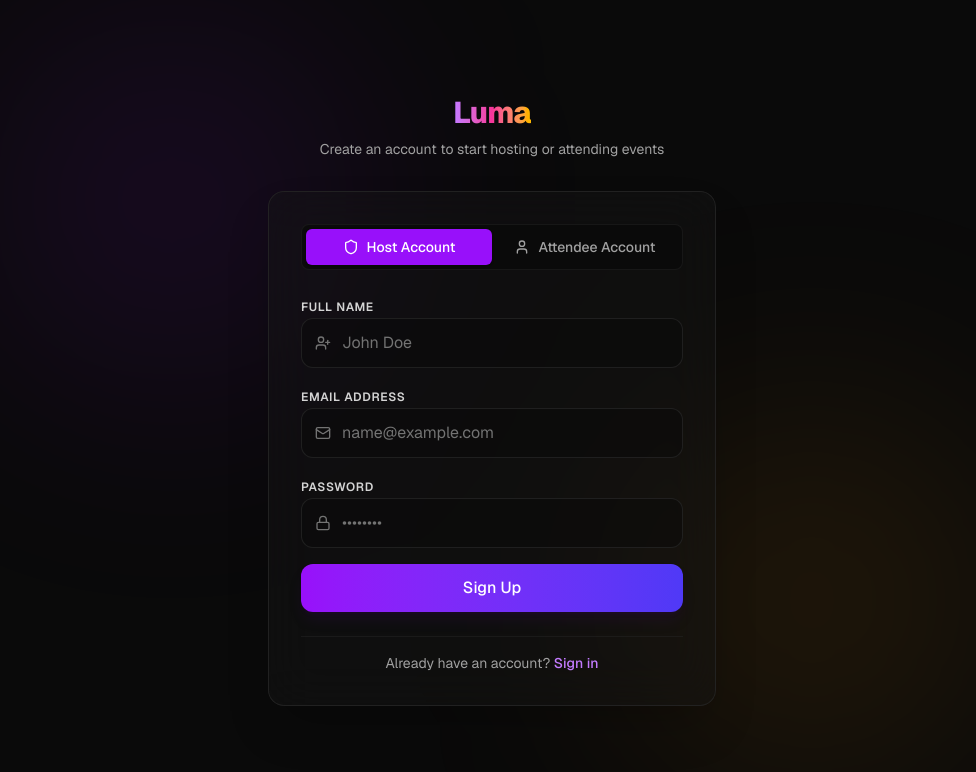
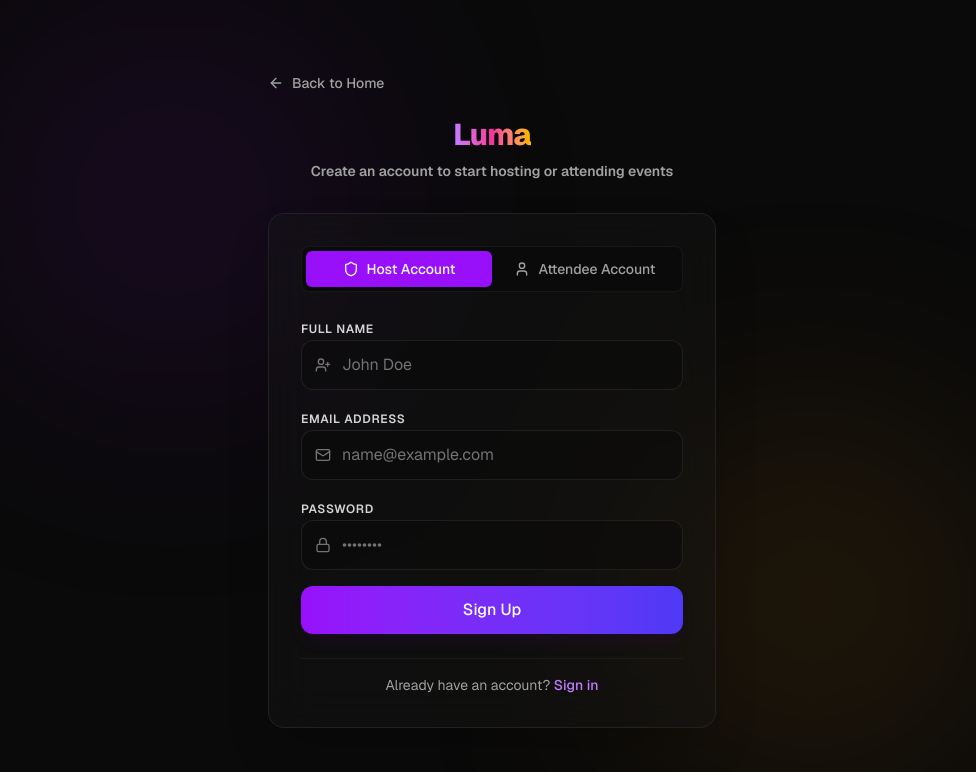
Before and after one commit to affanraza84/Event-Registration-and-Management-System, a Next.js app: page /signup in a window 1280 px wide. Shown: the top 772 px of the page, without its empty margins (148-1124 px from the left). Built offline with nearby package versions, Linux system fonts and the light colour scheme; no server answers; the database is empty.

Commit message:
fixed signup issue

```diff
--- a/src/app/signup/page.tsx
+++ b/src/app/signup/page.tsx
@@ -6,7 +6,7 @@
 import { signIn } from "next-auth/react";
 import { useRouter } from "next/navigation";
 import Link from "next/link";
-import { User, Mail, Lock, Shield, Loader2, UserPlus } from "lucide-react";
+import { User, Mail, Lock, Shield, Loader2, UserPlus, ArrowLeft } from "lucide-react";
 import { signupSchema, SignupInput } from "@/validations/auth";
 import { signUpAction } from "@/actions/auth";
 
@@ -15,6 +15,7 @@
   const [isLoading, setIsLoading] = useState(false);
   const [role, setRole] = useState<"host" | "attendee">("host");
   const [globalError, setGlobalError] = useState<string | null>(null);
+  const [statusMsg, setStatusMsg] = useState<string | null>(null);
 
   const {
     register,
@@ -40,6 +41,7 @@
   const onSubmit = async (data: SignupInput) => {
     setIsLoading(true);
     setGlobalError(null);
+    setStatusMsg(null);
 
     try {
       const result = await signUpAction(data);
@@ -49,6 +51,8 @@
         setIsLoading(false);
         return;
       }
+
+      setStatusMsg("Account created successfully! Logging you in...");
 
       // Automatically sign the user in after successful signup
       const loginResult = await signIn("credentials", {
@@ -60,10 +64,12 @@
 
       if (loginResult?.error) {
         // Fallback: send them to login page if auto-login failed
-        router.push(`/login?registered=true&email=${encodeURIComponent(data.email)}`);
+        setStatusMsg("Redirecting to login...");
+        window.location.href = `/login?registered=true&email=${encodeURIComponent(data.email)}`;
       } else {
-        router.push(data.role === "host" ? "/dashboard" : "/my-events");
-        router.refresh();
+        // Full page reload redirect to clear client router cache and ensure middleware updates
+        setStatusMsg("Login successful! Redirecting...");
+        window.location.href = data.role === "host" ? "/dashboard" : "/my-events";
       }
     } catch {
       setGlobalError("An unexpected error occurred. Please try again.");
@@ -78,8 +84,17 @@
       <div className="absolute bottom-1/4 right-1/4 translate-x-1/2 translate-y-1/2 w-96 h-96 bg-amber-500/10 rounded-full blur-[120px] pointer-events-none" />
 
       <div className="w-full max-w-md z-10">
+        {/* Home Button */}
+        <Link
+          href="/"
+          className="inline-flex items-center gap-2 text-neutral-400 hover:text-neutral-200 text-sm font-medium mb-6 transition-all"
+        >
+          <ArrowLeft className="w-4 h-4" />
+          Back to Home
+        </Link>
+
         {/* Logo/Header */}
-        <div className="text-center mb-8">
+        <div className="text-center mb-8 font-semibold">
           <Link
             href="/"
             className="text-3xl font-extrabold tracking-tight bg-gradient-to-r from-purple-400 via-pink-500 to-amber-400 bg-clip-text text-transparent hover:opacity-90 transition-opacity"
@@ -125,6 +140,12 @@
             {globalError && (
               <div className="p-3.5 bg-red-950/40 border border-red-900/50 rounded-lg text-red-400 text-sm font-medium">
                 {globalError}
+              </div>
+            )}
+
+            {statusMsg && (
+              <div className="p-3.5 bg-emerald-950/40 border border-emerald-900/50 rounded-lg text-emerald-400 text-sm font-medium">
+                {statusMsg}
               </div>
             )}
 
```
